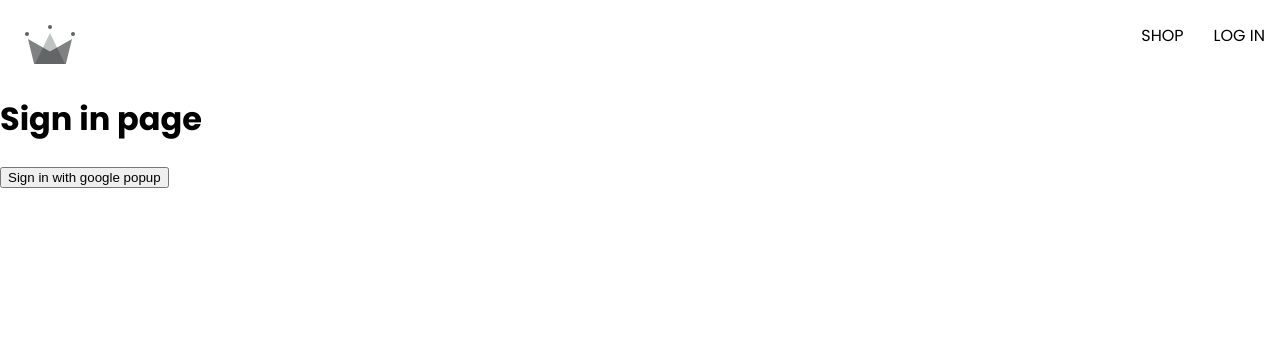
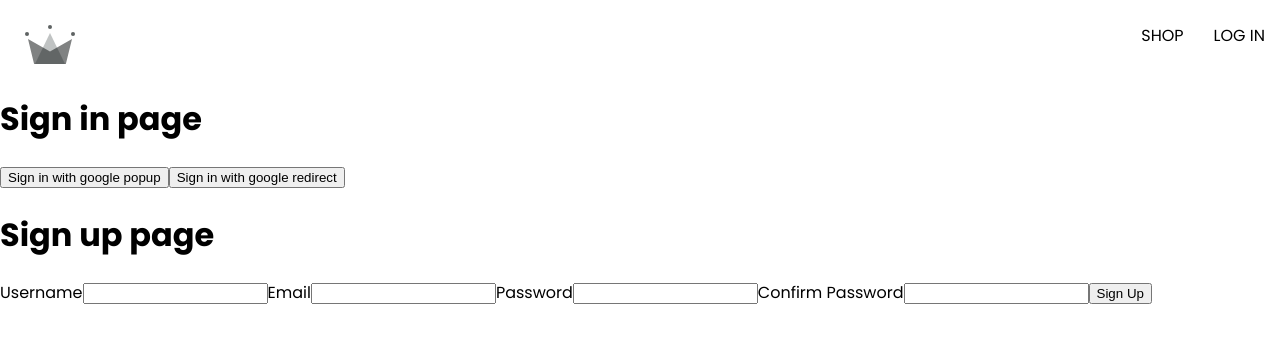
Before and after one commit to Xevans/crown-clothing, a React (Create React App) app: page /sign-in in a window 1280 px wide. Shown: the top 342 px of the page. Built offline with nearby package versions, Linux system fonts and the light colour scheme.

Commit message:
Setup google sign in redirect authentication. Adding username/password with firbase authentication.

```diff
--- a/src/App.js
+++ b/src/App.js
@@ -2,6 +2,7 @@ import { Routes, Route } from 'react-router-dom'
 import Navigation from './routes/navigation/navigation.component';
 import Home from "./routes/home/home.component";
 import SignIn from './routes/sign-in/sign-in.components';
+
 
 const Shop = () => {
   return (
--- /dev/null
+++ b/src/components/sign-up/sign-up.component.jsx
@@ -0,0 +1,54 @@
+import { useState } from 'react'
+import { createAuthUserWithEmailAndPassword } from '../../utils/firebase/firebase.utils';
+
+const defaultFormFields = { // pre-defineing state data because we know exactly what is going to go in there and know that should be the case every time
+    username: '',
+    email: '',
+    password: '',
+    confirm_password: ''
+}
+
+const SignUpForm = () => {
+    const [formFields, setFormFields] = useState(defaultFormFields); //setting default state// returns the default fields and setformfield logic to the array elements respectively
+    const { username, email, password, confirmPassword } = formFields // destructure values from json obj for short handing
+
+
+    const handleSubmit = (event) => {
+        console.log(event.target)
+        event.preventDefault();
+        // check if password and confirm password match // need to extract password
+
+
+        // check and see if user is being authenticated
+
+        // create a user document
+    }
+
+    const handleChange = (event) => {
+        // update json data field with respective form field as the user types
+        const { name, value } = event.target; // destructure/extract needed data from json obj
+        setFormFields({...formFields, [name]: value}) //  only want to modify the value 'value' of the object memebers but with their respective key names '[name]'
+    };
+
+    return(
+        <div>
+            <h1> Sign up page</h1>
+            <form onSubmit={() => {}}>
+                <label>Username</label>
+                <input type='text' required onChange={handleChange} name='username' value={username} />
+
+                <label>Email</label>
+                <input type='email' required onChange={handleChange} name='email' value={email} />
+
+                <label>Password</label>
+                <input type='password' required onChange={handleChange} name='password' value={password} />
+
+                <label>Confirm Password</label>
+                <input type='password' required onChange={handleChange} name='confirm_password' value={confirmPassword} />
+                <button type="submit" onSubmit={handleSubmit}>Sign Up</button>
+            </form>
+        </div>
+    );
+}
+
+export default SignUpForm;
--- a/src/routes/sign-in/sign-in.components.jsx
+++ b/src/routes/sign-in/sign-in.components.jsx
@@ -1,10 +1,31 @@
+import { useEffect } from 'react';
+import { getRedirectResult } from 'firebase/auth'
+
 import {
+    auth,
     signInWithGooglePopup,
-    createUserDocumentFromAuth
-} from '../../utils/firebase/firebase.utils'
+    createUserDocumentFromAuth,
+    signInWithGoogleRedirect
+} from '../../utils/firebase/firebase.utils';
+
+import SignUpFrom from '../../components/sign-up/sign-up.component';
 
 
 const SignIn = () => {
+
+    const doRedirectResult = async() => {
+        const response = await getRedirectResult(auth);
+        console.log(response);
+        if (response) { // if response not null, generate a document/record reference
+            const userDocRef = await createUserDocumentFromAuth(response.user);
+        }
+
+    }
+
+    useEffect( () => { // useEffect does not like being declared as asyncronous, had to separate code inside a function called doRedirectResult
+        const response = doRedirectResult();
+    }, [])
+
     const logGoogleUser = async () => {
         const { user } = await signInWithGooglePopup();
         const userDocRef = await createUserDocumentFromAuth(user);
@@ -17,6 +38,11 @@ const SignIn = () => {
             <button onClick={logGoogleUser}>
                 Sign in with google popup
             </button>
+            <button onClick={signInWithGoogleRedirect}>
+                Sign in with google redirect
+            </button>
+
+            <SignUpFrom />
         </div>
     )
 }
--- a/src/utils/firebase/firebase.utils.js
+++ b/src/utils/firebase/firebase.utils.js
@@ -4,7 +4,8 @@ import {
     getAuth,
     signInWithRedirect,
     signInWithPopup,
-    GoogleAuthProvider
+    GoogleAuthProvider,
+    createUserWithEmailAndPassword // for email and password native auth
 } from 'firebase/auth';
 
 import {
@@ -26,15 +27,24 @@ const firebaseConfig = {
 
   // Initialize Firebase
   const firebaseapp = initializeApp(firebaseConfig);
-  const provider = new GoogleAuthProvider();
-  provider.setCustomParameters({
+  const googleProvider = new GoogleAuthProvider(); // initialize google auth provider singleton object
+  googleProvider.setCustomParameters({
     prompt: "select_account" // prompt user to select google account
   });
 
+  export const createAuthUserWithEmailAndPassword = async (email, password) => {
+    if (!email || !password) return; // base case, no wmail or passowrd provided
+
+    createAuthUserWithEmailAndPassword(auth, email, password);
+  };
+
   export const auth = getAuth();
-  export const signInWithGooglePopup = () => signInWithPopup(auth, provider);
+  export const signInWithGooglePopup = () => signInWithPopup(auth, googleProvider);
   export const db = getFirestore();
+  export const signInWithGoogleRedirect = () => signInWithRedirect(auth, googleProvider);
   export const createUserDocumentFromAuth = async (userAuth) => { // access user instance on authentication
+    if (!userAuth) return; // base case, no user auth provided
+
     const userDocRef = doc(db, 'users', userAuth.uid); // do operation at the root database (db), user collection/table (users), at this unique id (userAuth.id)
     const userSnapShot = await getDoc(userDocRef); // request a snapshot of the user document (aka user's database recort)
 
@@ -56,10 +66,5 @@ const firebaseConfig = {
     }
     else { // if user does not exist
         return userDocRef;
-    }
-
-
-
-
-
-  }
+    };
+}
```
